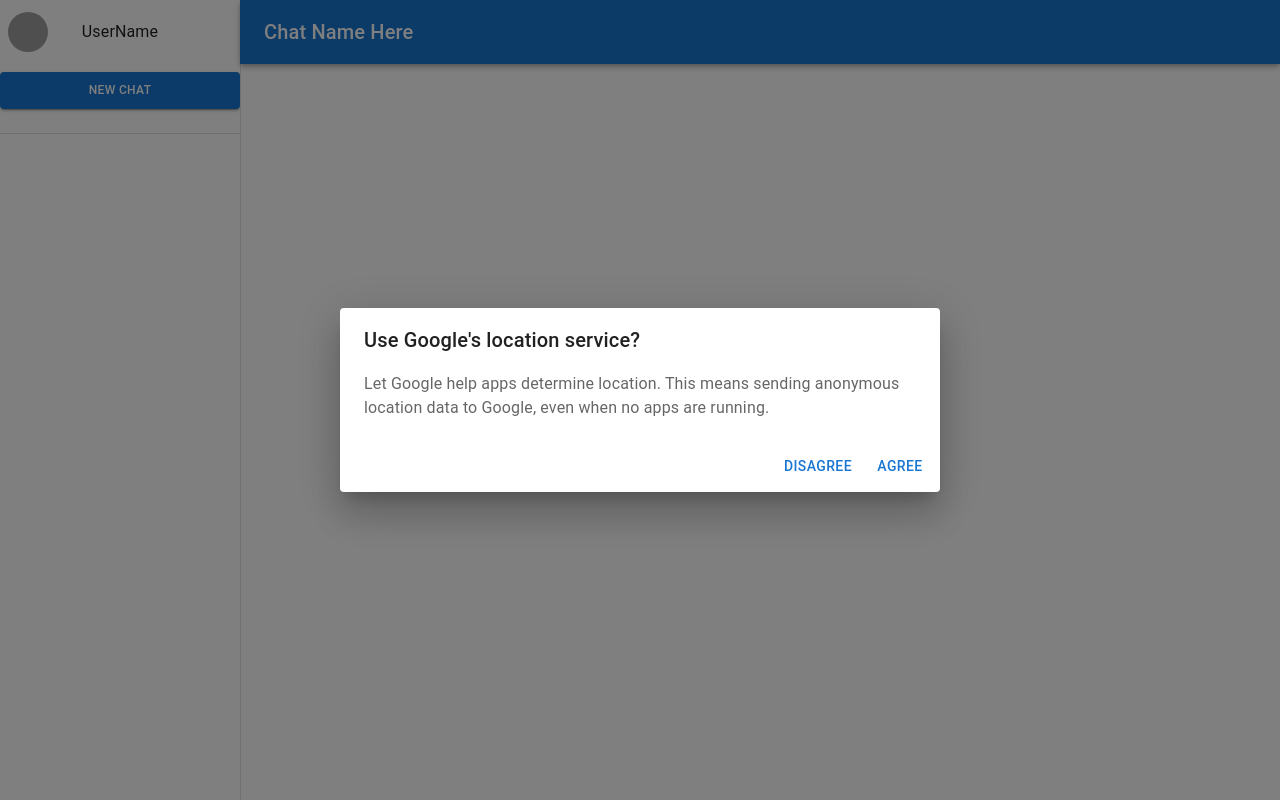
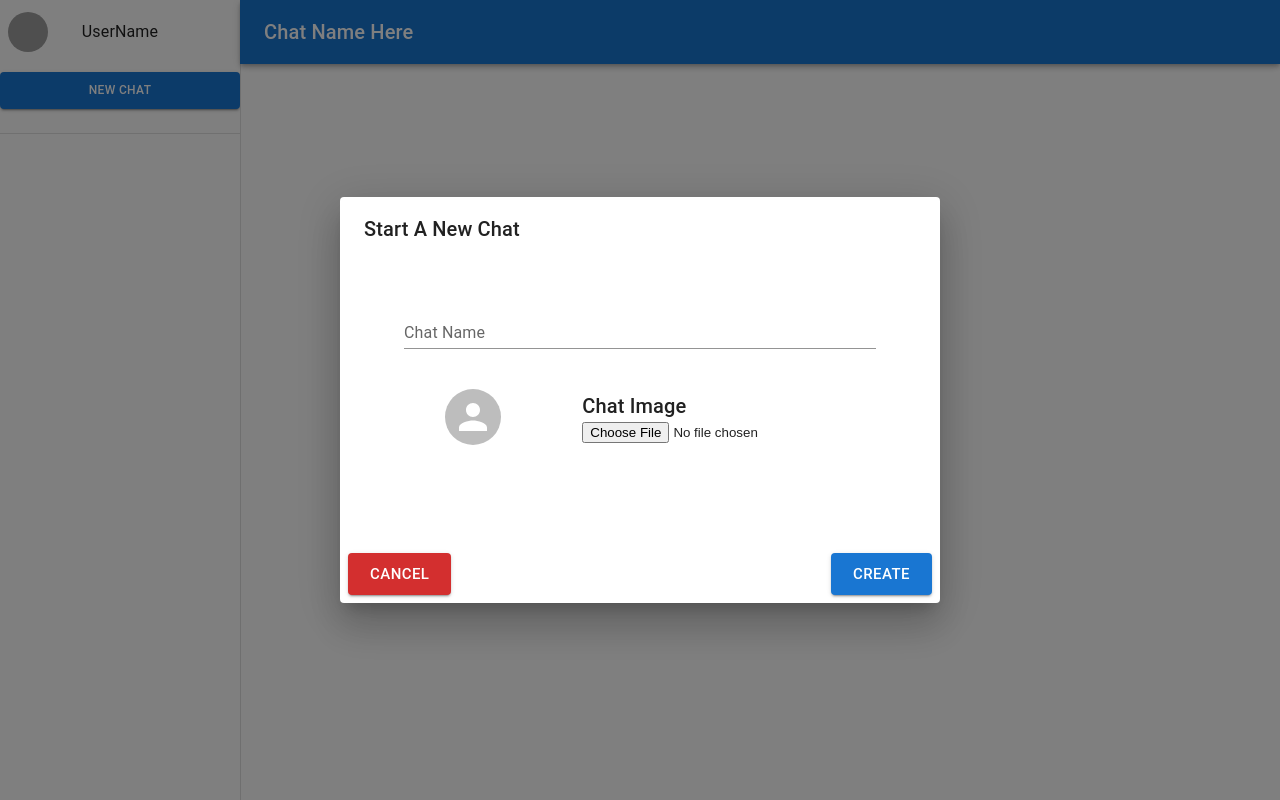
Before and after one commit to josh-W42/chatup, a React (Create React App) app in the folder client/: page /chats in a window 1280 px wide. Both pictures are taken after a click on the button "NEW CHAT". Built offline with nearby package versions, Linux system fonts and the light colour scheme; grey boxes are pictures that could not be loaded; some icons are missing.

Commit message:
updated new chat dialog

```diff
--- a/client/src/components/NewChatDialog/index.tsx
+++ b/client/src/components/NewChatDialog/index.tsx
@@ -2,9 +2,14 @@
 import Dialog from "@material-ui/core/Dialog";
 import DialogActions from "@material-ui/core/DialogActions";
 import DialogContent from "@material-ui/core/DialogContent";
-import DialogContentText from "@material-ui/core/DialogContentText";
 import DialogTitle from "@material-ui/core/DialogTitle";
+import FormControl from "@material-ui/core/FormControl";
+import Input from "@material-ui/core/Input";
+import InputLabel from "@material-ui/core/InputLabel";
 import useMediaQuery from "@material-ui/core/useMediaQuery";
+import Grid from "@material-ui/core/Grid";
+import Typography from "@material-ui/core/Typography";
+import Avatar from "@material-ui/core/Avatar";
 import { useState } from "react";
 import { useTheme } from "@material-ui/core/styles";
 import { StoreState } from "../../reducers";
@@ -17,34 +22,110 @@
   closeNewChat: typeof closeNewChat;
 }
 
+interface DialogState {
+  name: string;
+  imageUrl: string;
+}
+
 const _NewChatDialog = (props: DialogProps): JSX.Element => {
+  const [values, setValues] = useState<DialogState>({
+    name: "",
+    imageUrl: "",
+  });
+
+  const handleChange =
+    (prop: keyof DialogState) =>
+    (event: React.ChangeEvent<HTMLInputElement>) => {
+      setValues({ ...values, [prop]: event.target.value });
+    };
+
+  const handleClose = () => {
+    props.closeNewChat();
+    reset();
+  };
+
+  const handleImageUpload = (event: React.ChangeEvent<HTMLInputElement>) => {
+    const fileList = event.target.files;
+    if (fileList && fileList.length > 0) {
+      setValues({ ...values, imageUrl: URL.createObjectURL(fileList[0]) });
+    }
+  };
+
+  const reset = () => {
+    setValues({
+      name: "",
+      imageUrl: "",
+    });
+  };
+
   const theme = useTheme();
-  const fullScreen = useMediaQuery(theme.breakpoints.down("md"));
+  const fullScreen = useMediaQuery(theme.breakpoints.down("sm"));
 
   return (
     <>
       <Dialog
         fullScreen={fullScreen}
         open={props.newChatOpen}
-        onClose={props.closeNewChat}
+        onClose={handleClose}
         aria-labelledby="responsive-dialog-title"
       >
         <DialogTitle id="responsive-dialog-title">
-          {"Use Google's location service?"}
+          {"Start A New Chat"}
         </DialogTitle>
-        <DialogContent>
-          <DialogContentText>
-            Let Google help apps determine location. This means sending
-            anonymous location data to Google, even when no apps are running.
-          </DialogContentText>
+        <DialogContent sx={{ m: 5 }}>
+          <FormControl sx={{ width: "100%" }} variant="standard">
+            <InputLabel htmlFor="name">Chat Name</InputLabel>
+            <Input
+              id="name"
+              type="text"
+              value={values.name}
+              onChange={handleChange("name")}
+            />
+          </FormControl>
+          <FormControl sx={{ marginY: 5, width: "100%" }} variant="standard">
+            <Grid
+              container
+              direction="row"
+              justifyContent="space-around"
+              alignItems="center"
+            >
+              <Grid item>
+                <Avatar sx={{ width: 56, height: 56 }} src={values.imageUrl} />
+              </Grid>
+              <Grid item>
+                <Typography variant="h6" component="p">
+                  Chat Image
+                </Typography>
+                <input
+                  onChange={handleImageUpload}
+                  accept="image/*"
+                  id="chatImage"
+                  type="file"
+                />
+              </Grid>
+            </Grid>
+          </FormControl>
         </DialogContent>
         <DialogActions>
-          <Button autoFocus onClick={props.closeNewChat}>
-            Disagree
-          </Button>
-          <Button autoFocus onClick={props.closeNewChat}>
-            Agree
-          </Button>
+          <Grid container justifyContent="space-between">
+            <Button
+              autoFocus
+              size="large"
+              color="error"
+              variant="contained"
+              onClick={handleClose}
+            >
+              Cancel
+            </Button>
+            <Button
+              autoFocus
+              size="large"
+              variant="contained"
+              onClick={handleClose}
+            >
+              Create
+            </Button>
+          </Grid>
         </DialogActions>
       </Dialog>
     </>
```
